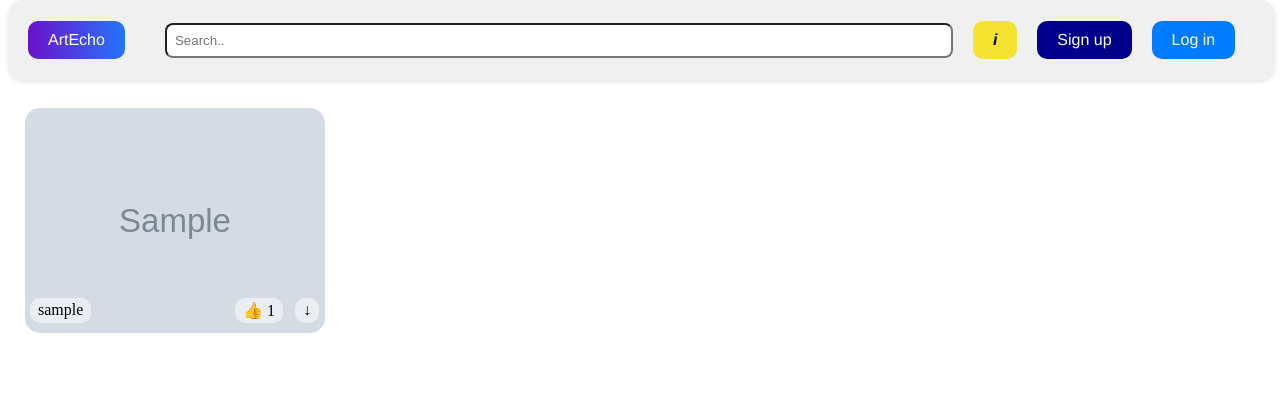
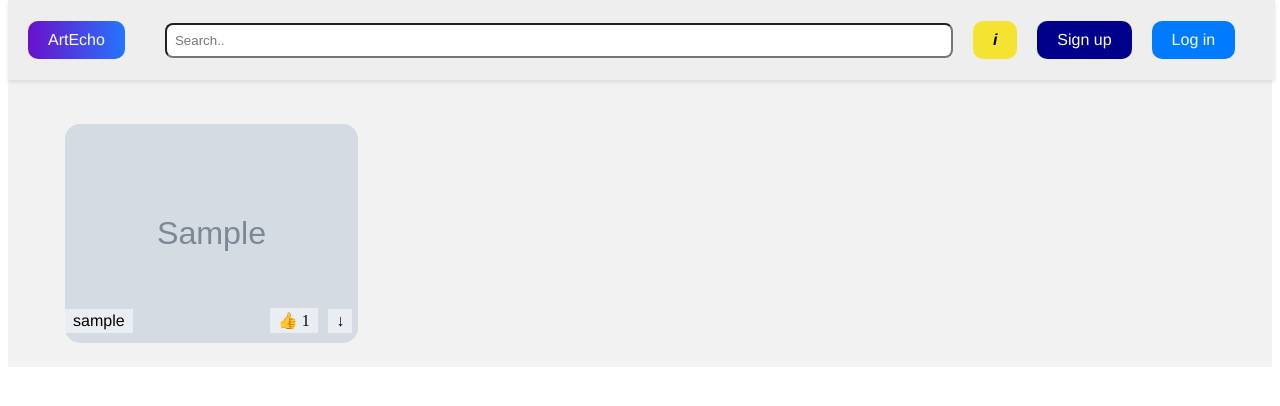
Before and after one commit to yCount/art_echo, a Django app: page / in a window 1280 px wide. Shown: the top 406 px of the page. Run offline with Django 3.2, Linux system fonts and the light colour scheme; tables that the repository leaves empty hold one stand-in row (values such as "Sample post"); grey boxes marked "Sample" are stand-in pictures.

Commit message:
Homepage images css

```diff
--- a/static/css/figure_display.css
+++ b/static/css/figure_display.css
@@ -1,26 +1,29 @@
 img {
-    max-width: 100%;
+    width: 100%;
+    object-fit: cover;
     display: block;
     border-radius: 15px;
 }
 
-figure {
-    margin: 0;
-    display: grid;
-    grid-template-rows: 1fr auto;
-    margin-bottom: 10px;
-    break-inside: avoid;
+.container figure {
+    display: inline-block;
+    width: 100%;
+    margin-bottom: 20px;
 }
 
 figure > img {
     grid-row: 1 / -1;
     grid-column: 1;
     border-radius: 15px;
-    transition: transform 0.1s ease; /* Smooth transition for the transform */
+    transition: transform 0.2s ease; /* Smooth transition for the transform */
+    object-fit: cover; /* Adjusted image fit */
+    height: 100%; /* Adjusted image size */
+    max-width: 100%; /* Adjusted image size */
 }
 
 figure > img:hover  {
-    transform: translate(-5px, 5px);
+    transform: translate(-2.5px, 2.5px)scale(1.025);
+    cursor: pointer;
 }
 
 figure a {
@@ -28,23 +31,31 @@
     text-decoration: none;
 }
 
-figure figcaption {
-    margin: 5px;
-    bottom: 5px; /* Align to bottom of figure */
-    position: relative;
-    border-radius: 10px;
+figure {
+    position: relative; /* New property to establish positioning context */
+    /* ...other properties... */
 }
 
-figure .likes{
-    margin-left: 70%;
+figure figcaption {
+    position: absolute; /* New property to position relative to figure */
+    bottom: 10px; /* Adjusted alignment */
+    /* ...other properties... */
 }
 
-figure .download{
-    margin-left: 90%;
+figure .likes {
+    position: absolute; /* New property to position relative to figure */
+    bottom: 10px; /* Adjusted alignment */
+    left: 70%; /* Adjusted alignment */
+}
+
+figure .download {
+    position: absolute; /* New property to position relative to figure */
+    bottom: 10px; /* Adjusted alignment */
+    left: 90%; /* Adjusted alignment */
 }
 
 figure .username{
-
+    font-family: helvetica;
 }
 
 figcaption {
--- a/static/css/figure_tiling.css
+++ b/static/css/figure_tiling.css
@@ -1,10 +1,14 @@
 .container {
-    column-count: 5;
-    column-gap: 10px;
-    width: 85%;
-    /* following two lines center .container horizontally */
-    margin-left: auto;
-    margin-right: auto;
+    column-count: 4;
+    column-gap: 20px;
+    width: calc(100% - 60px);
+    margin-left: 20px;
+    margin-right: 20px;
+}
+#content {
+    width: 100%;
+    margin: 0;
+    background-color: #f2f2f2;
 }
 
 @media (max-width: 1560px) {
--- a/static/css/navbar.css
+++ b/static/css/navbar.css
@@ -3,10 +3,9 @@
     height: 80px;
     display: flex;
     align-items: center;
-    background-color: #f0f0f0;
+    background-color: #EEEEEE;
     padding: 0 20px;
     box-shadow: 0 2px 4px rgba(0,0,0,0.1); /* Optional: add a slight shadow for depth */
-    border-radius: 15px;
     position: fixed;
     top: 0;
     width: 99%;
@@ -33,6 +32,7 @@
 
 #blank_space {
     height: 100px;
+    background-color: #f2f2f2;
 }
 
 .nav-button {
```
